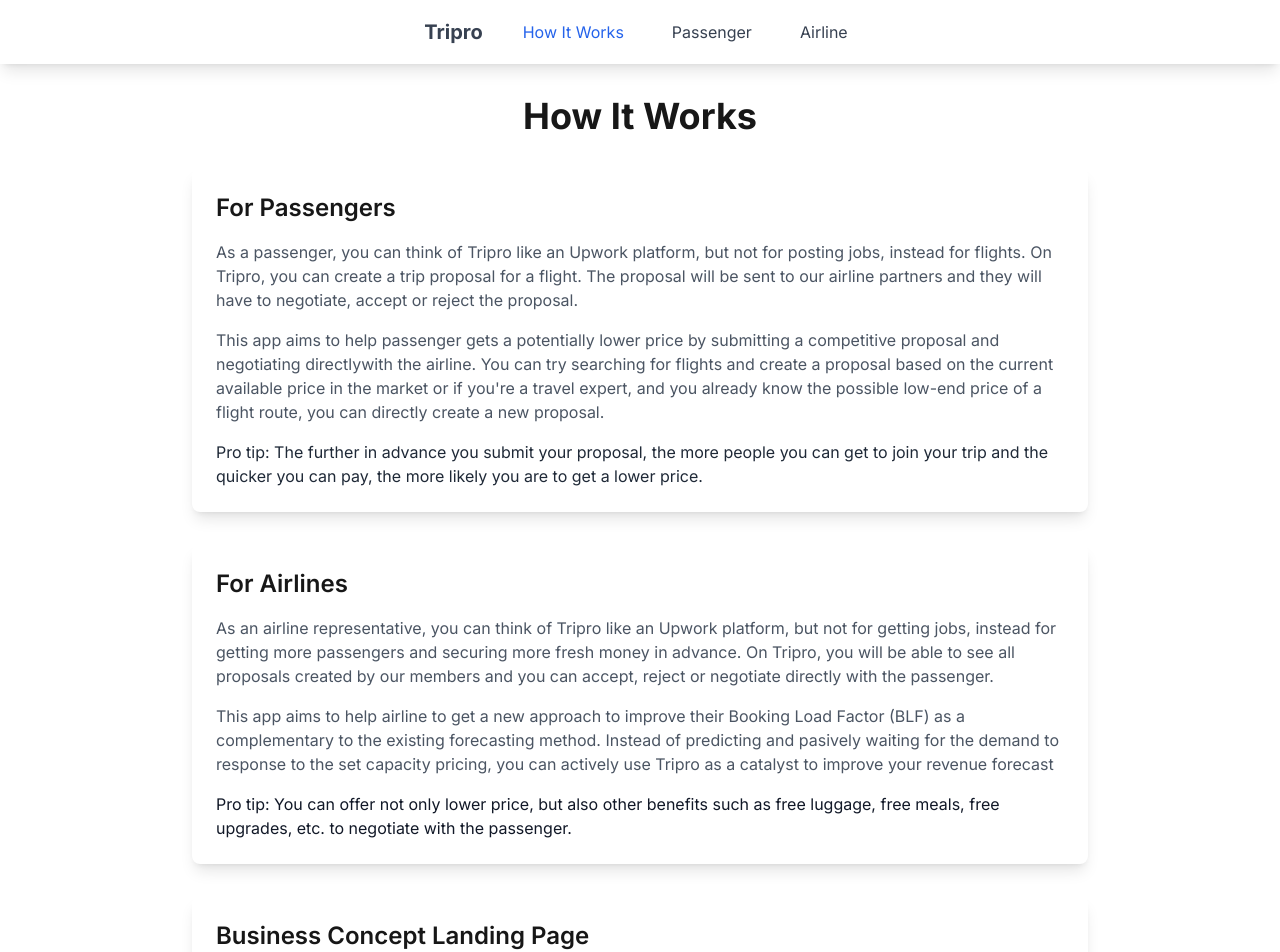
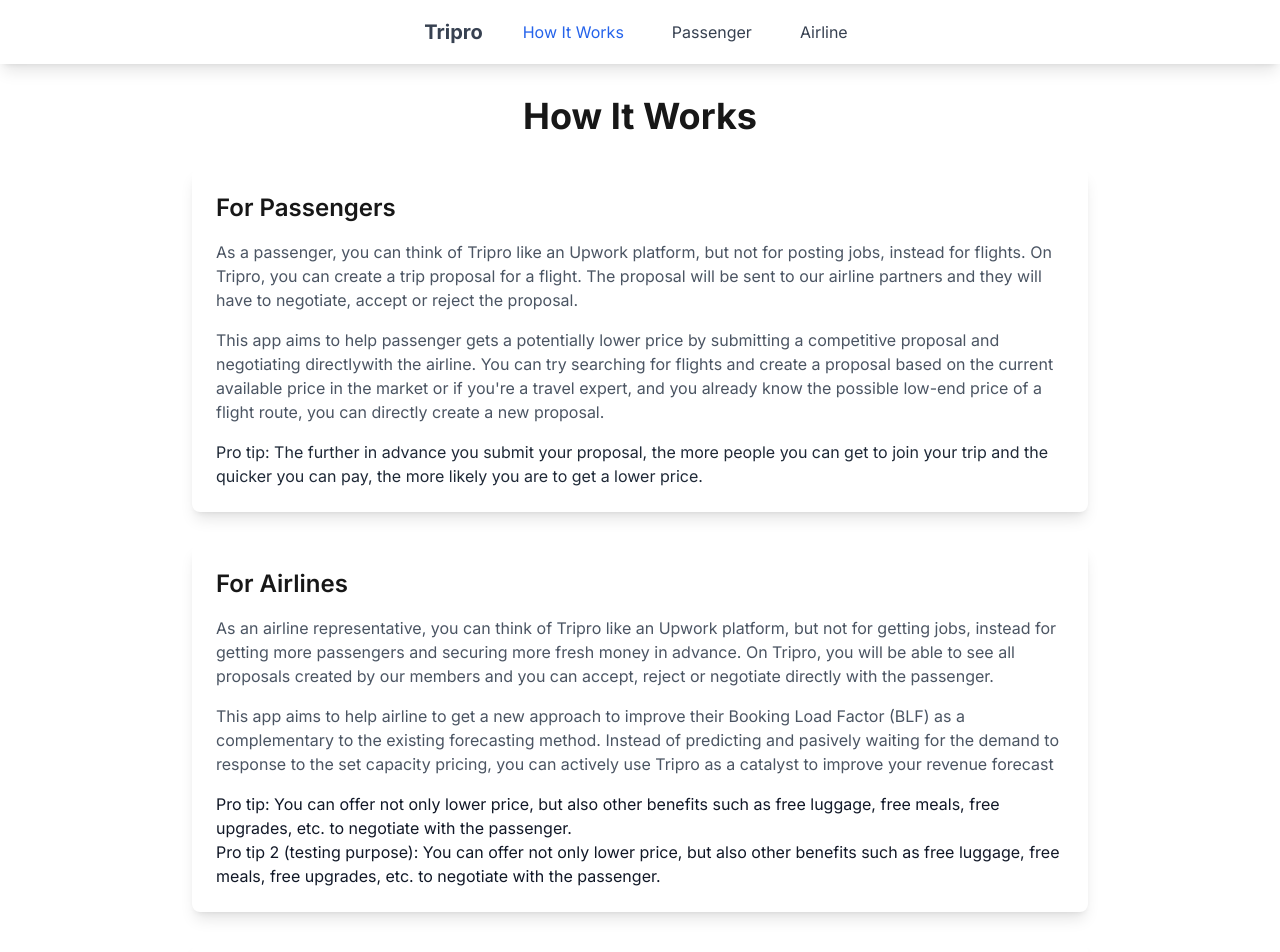
Before and after one commit to REA0413/tripro, a Next.js app: page /how-it-works in a window 1280 px wide. Shown: the top 952 px of the page. Built offline with nearby package versions, Linux system fonts and the light colour scheme.

Commit message:
Testing pro tip number 2 in how it works

```diff
--- a/src/app/how-it-works/page.tsx
+++ b/src/app/how-it-works/page.tsx
@@ -31,6 +31,10 @@
             <p className="text-gray-900">
               Pro tip: You can offer not only lower price, but also other benefits such as free luggage, free meals, free upgrades, etc. to negotiate with the passenger.
             </p>
+            <p className="text-gray-900">
+              Pro tip 2 (testing purpose): You can offer not only lower price, but also other benefits such as free luggage, free meals, free upgrades, etc. to negotiate with the passenger.
+            </p>
+
           </section>
 
           <section className="bg-white p-6 rounded-lg shadow-lg">
```
